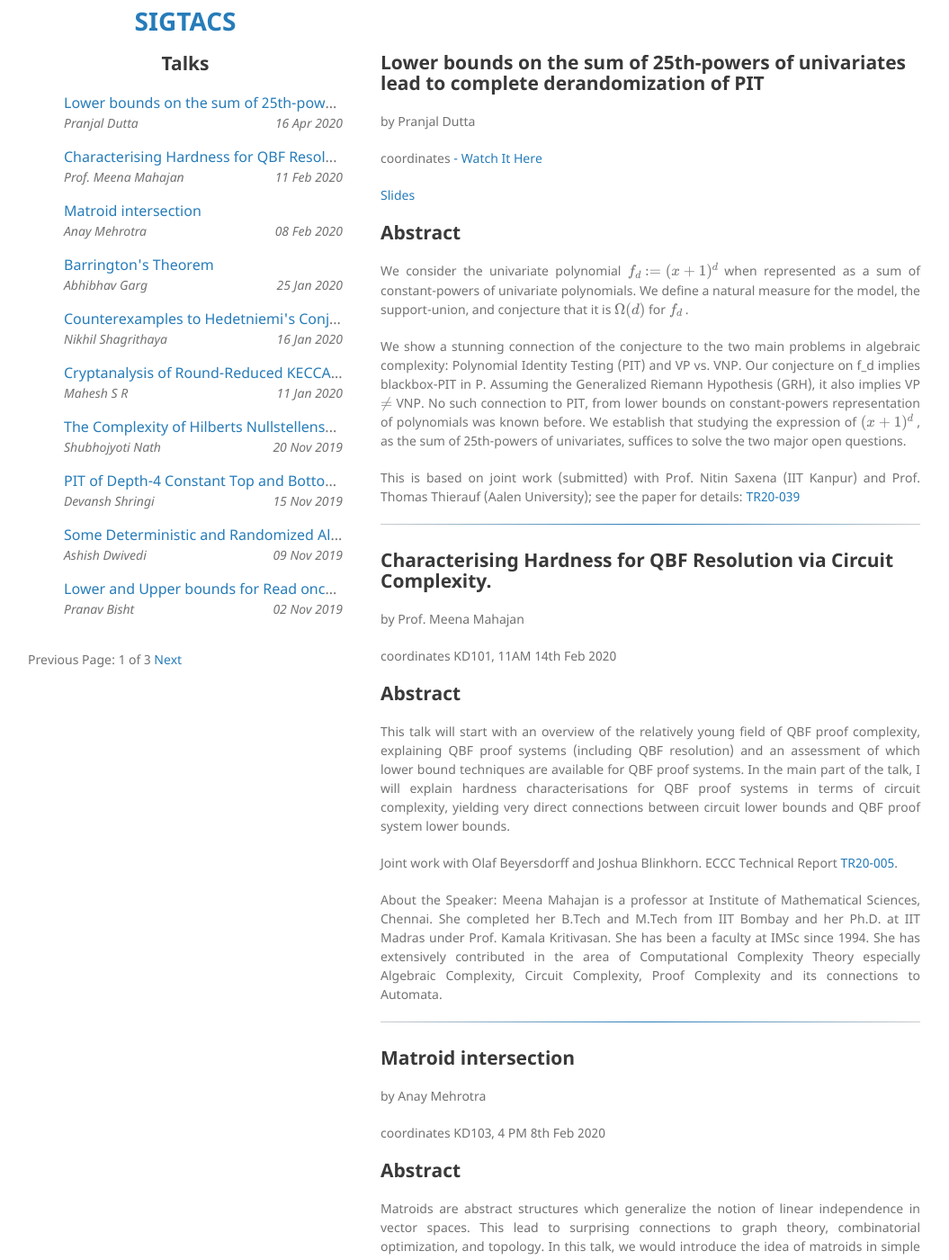
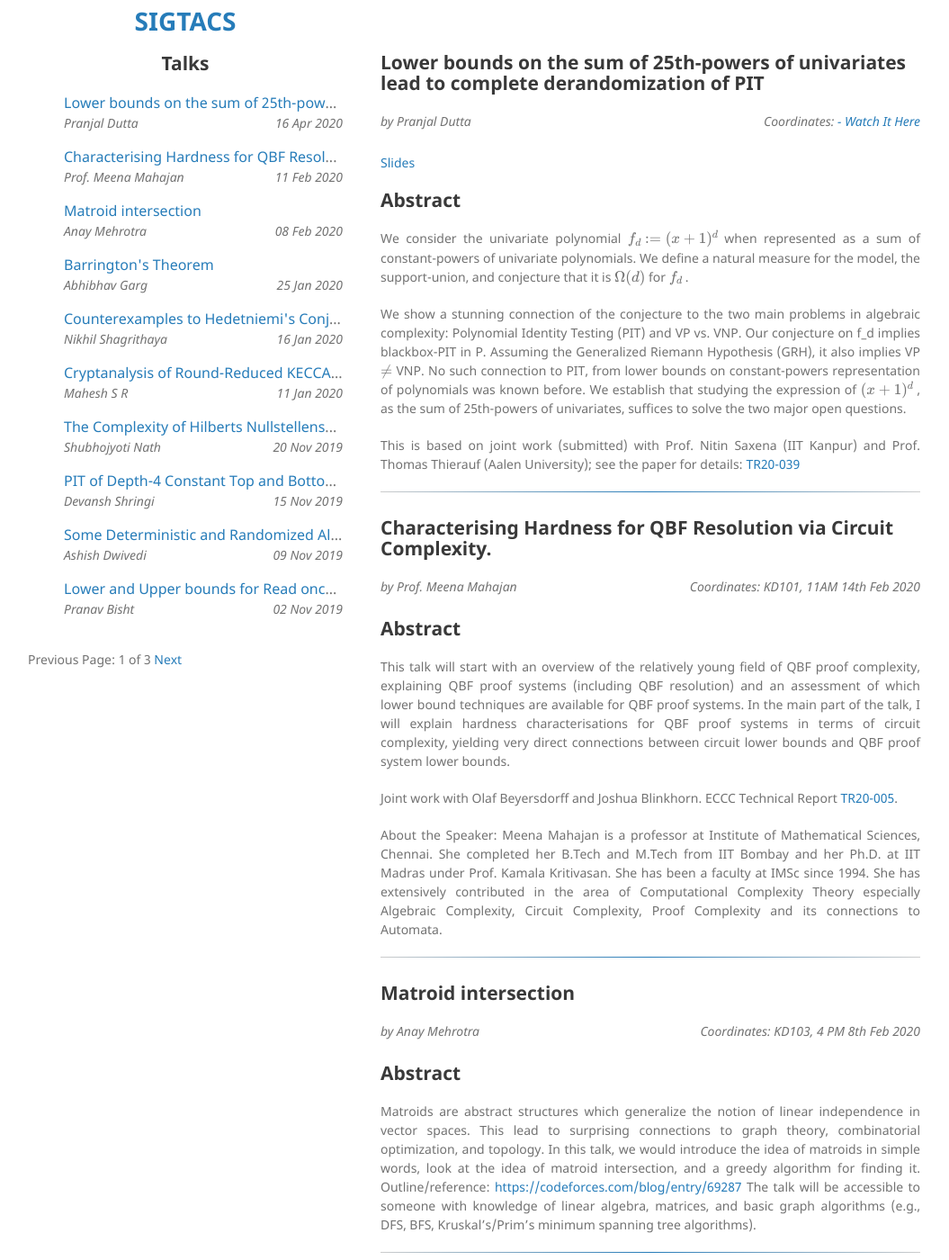
Before and after one commit to SIGTACS/website-source, a Jekyll site: the page built from categories/talks.html, in a window 1280 px wide and 1400 px high. Shown: the whole window at 90% size, without its empty margins (113-1168 px from the left). Built offline with Jekyll 4.4.1, drawn with Linux system fonts in a browser that asks for light colours; the list of posts is cut into pages by our own code; some of the changed text lies outside the part shown.

Commit message:
Rearranged talk sub header

```diff
--- a/_sass/main.scss
+++ b/_sass/main.scss
@@ -73,7 +73,12 @@ header {
     font-style: italic;
 }
 
-.post-date {
+.post-cod {
     float: right;
     font-style: italic;
 }
+
+.talk-sub-head{
+    width: 100%;
+    display: inline-block;
+}
--- a/categories/talks.html
+++ b/categories/talks.html
@@ -21,7 +21,7 @@ pagination:
             <a href="#{{ post.id }}">{{ post.title }}</a></div>
           <div>
             <div class="post-author">{{ post.author }}</div>
-            <div class="post-date">{{ post.date | date_to_string }}</div>
+            <div class="post-cod">{{ post.date | date_to_string }}</div>
           </div>
         </div>
         <!--
@@ -56,20 +56,21 @@ pagination:
 
     {% for post in paginator.posts %}
             <h2 id = "{{ post.id }}">{{ post.title }}</h2>
-            <p class="view">by {{ post.author | default: site.author }}</p>
-            <p class="view">coordinates {{ post.coordinates }}
-              {% if post.link %}
-                <a href="{{ post.link }}">- Watch It Here</a>
-              {% endif %}
+            <div  class="talk-sub-head">
+              <p class="view post-author">by {{ post.author | default: site.author }}</p>
+              <p class="view post-cod">Coordinates: {{ post.coordinates }}
+                {% if post.link %}
+                  <a href="{{ post.link }}">- Watch It Here</a>
+                {% endif %}
               </p>
-            {% if post.slides == "true"%}
-              <p class="view"> <a href="/assets/resource/2020-04-16-Pranjal-Dutta.pdf"> Slides</a> </p>
+            </div>
+            {% if post.slides%}
+                <p class="view"> <a href="/assets/resource/{{ post.slides }}"> Slides</a> </p>
             {% endif %}
 
             <div class = "talk-content">
                 {{ post.content }}
             </div>
-
 
             <!-- {% if post.tags %}
                 <small>tags: <em>{{ page.tags | join: "</em> - <em>" }}</em></small>
```
